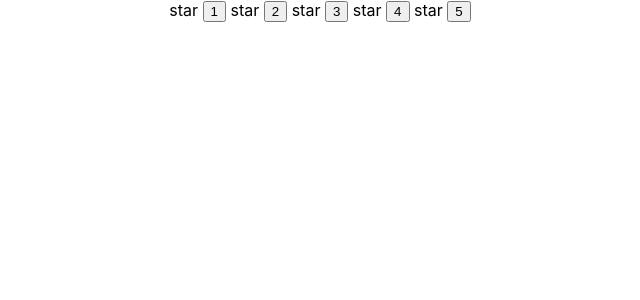
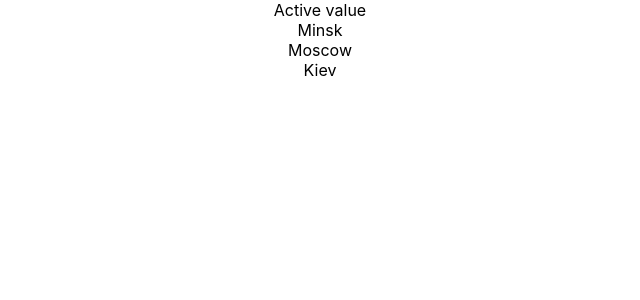
Before and after one commit to Nadyushka/it-incubator-kabzda, a React (Create React App) app: page / in a window 1280 px wide. Shown: the top 300 px of the page, without its empty margins (320-960 px from the left). Built offline with nearby package versions, Linux system fonts and the light colour scheme.

Commit message:
select start

```diff
--- a/src/App.tsx
+++ b/src/App.tsx
@@ -1,11 +1,19 @@
 import React from 'react';
 import './App.css';
 import Rating from "./Components/Rating/Rating";
+import Select from './Components/Select/Select';
 
 function App() {
     return (
         <div className="App">
-            <Rating/>
+            {/*<Rating/>*/}
+
+
+            <Select items={[
+                {value: '1', title: 'Minsk'},
+                {value: '2', title: 'Moscow'},
+                {value: '3', title: 'Kiev'}
+            ]}/>
         </div>
     );
 }
--- /dev/null
+++ b/src/Components/Select/Select.tsx
@@ -0,0 +1,29 @@
+import React from 'react';
+
+type ItemType = {
+    value:string
+    title:string
+}
+
+type PropsType = {
+    items: ItemType[]
+}
+
+const Select = (props:PropsType) => {
+
+    return (
+        <span>
+            <span>Active value</span>
+            <div>
+                {props.items.map(i=>{
+                    return (
+                        <div key={i.value}>{i.title}</div>
+                    )
+                }
+                )}
+            </div>
+        </span>
+    );
+};
+
+export default Select;
```
